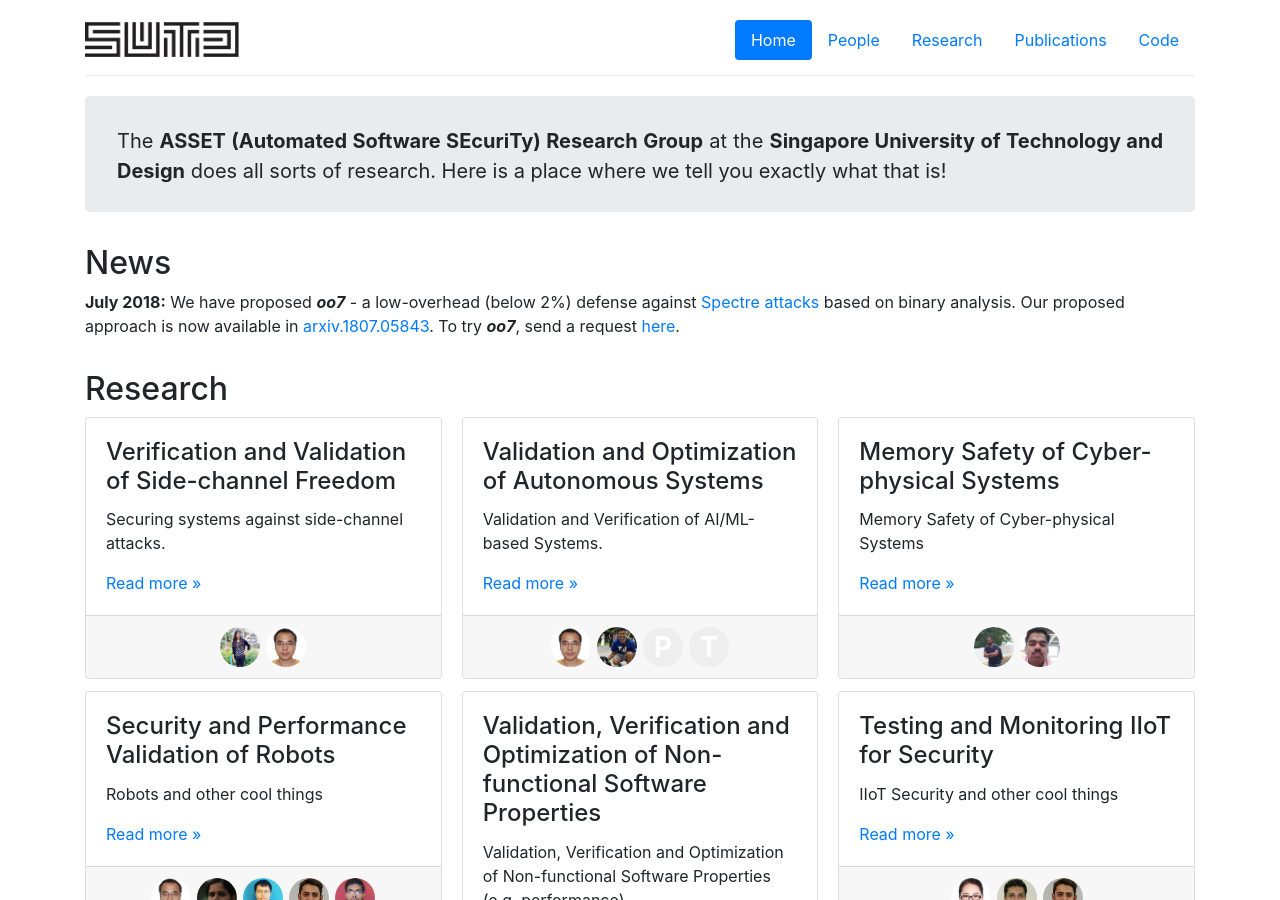
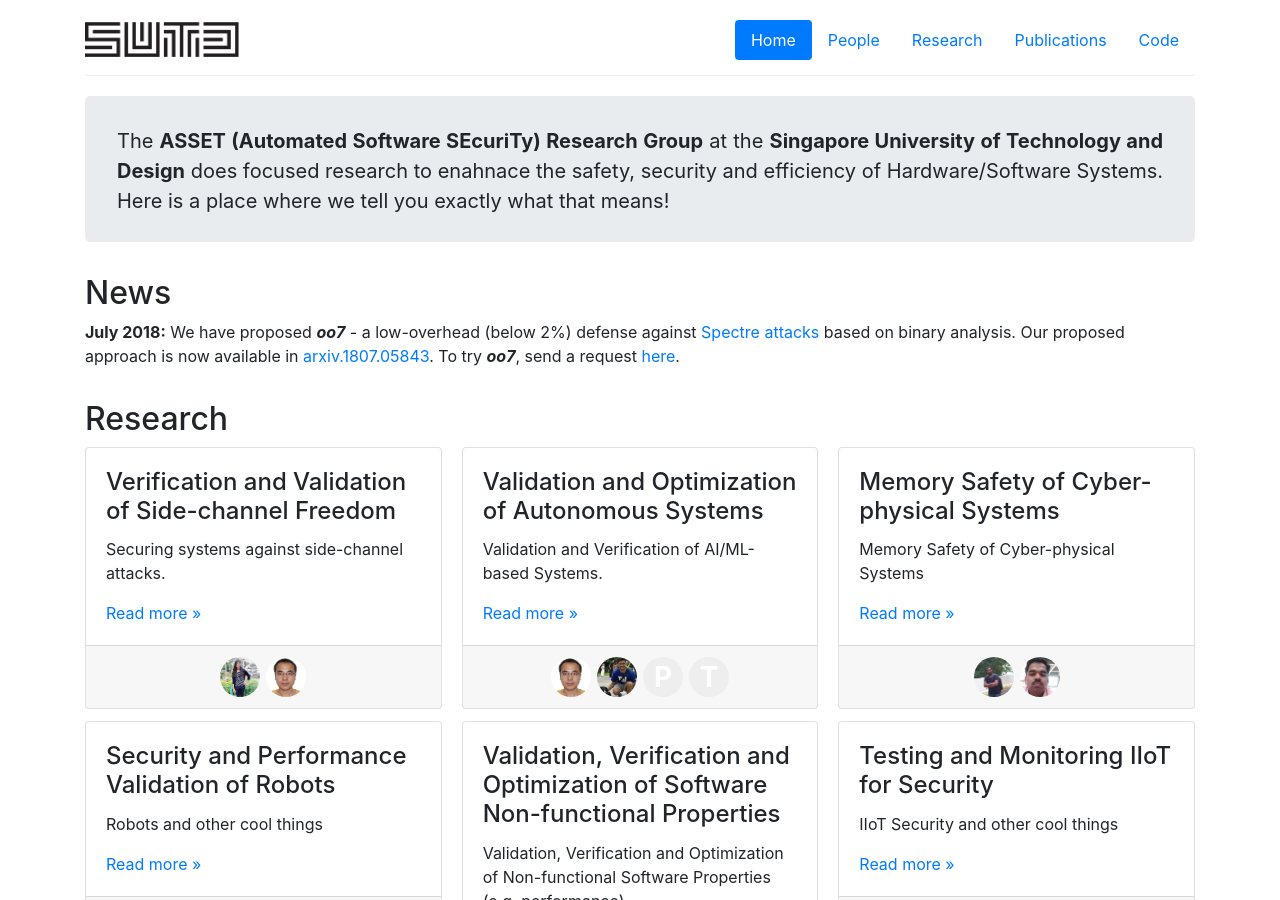
Before and after one commit to asset-group/asset-group.github.io, a Jekyll site: the page built from index.html, in a window 1280 px wide and 900 px high. Built offline with Jekyll 4.4.1, drawn with Linux system fonts in a browser that asks for light colours.

Commit message:
modified head

```diff
--- a/index.html
+++ b/index.html
@@ -19,8 +19,9 @@ role-tables:
 
 <div class="jumbotron">
     <p>
-        The <b>ASSET (Automated Software SEcuriTy) Research Group</b> at the <b>Singapore University of Technology and Design</b> does all sorts of
-        research. Here is a place where we tell you exactly what that is!
+        The <b>ASSET (Automated Software SEcuriTy) Research Group</b> at the <b>Singapore University of Technology and Design</b> does focused
+				research to enahnace the safety, security and efficiency of Hardware/Software Systems. Here is a place where we tell you exactly what
+				that means!
     </p>
 </div>
 
```
Also changed, not shown: _projects/val-ver.md (+1 -1 lines), 3 other files.
